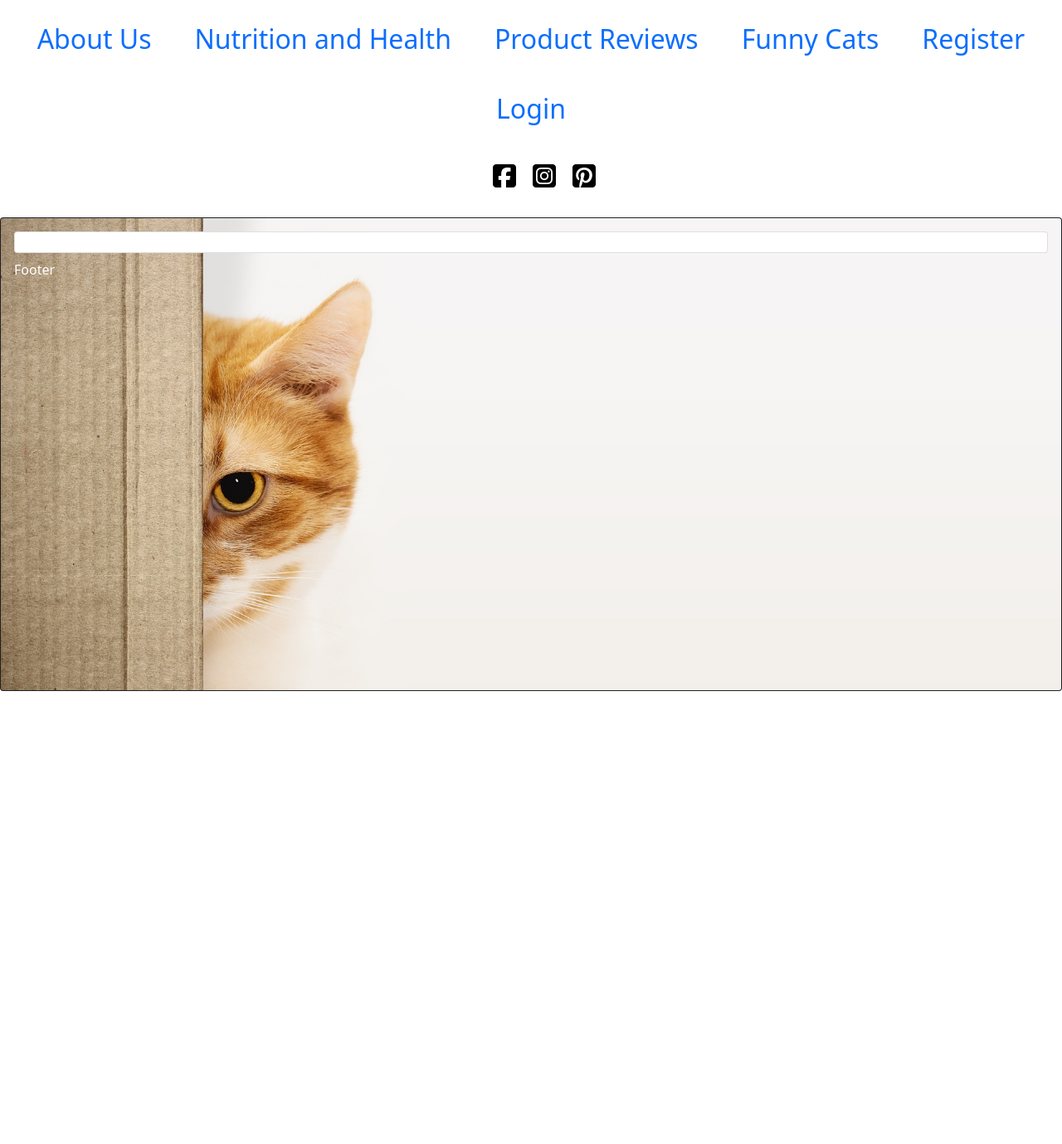
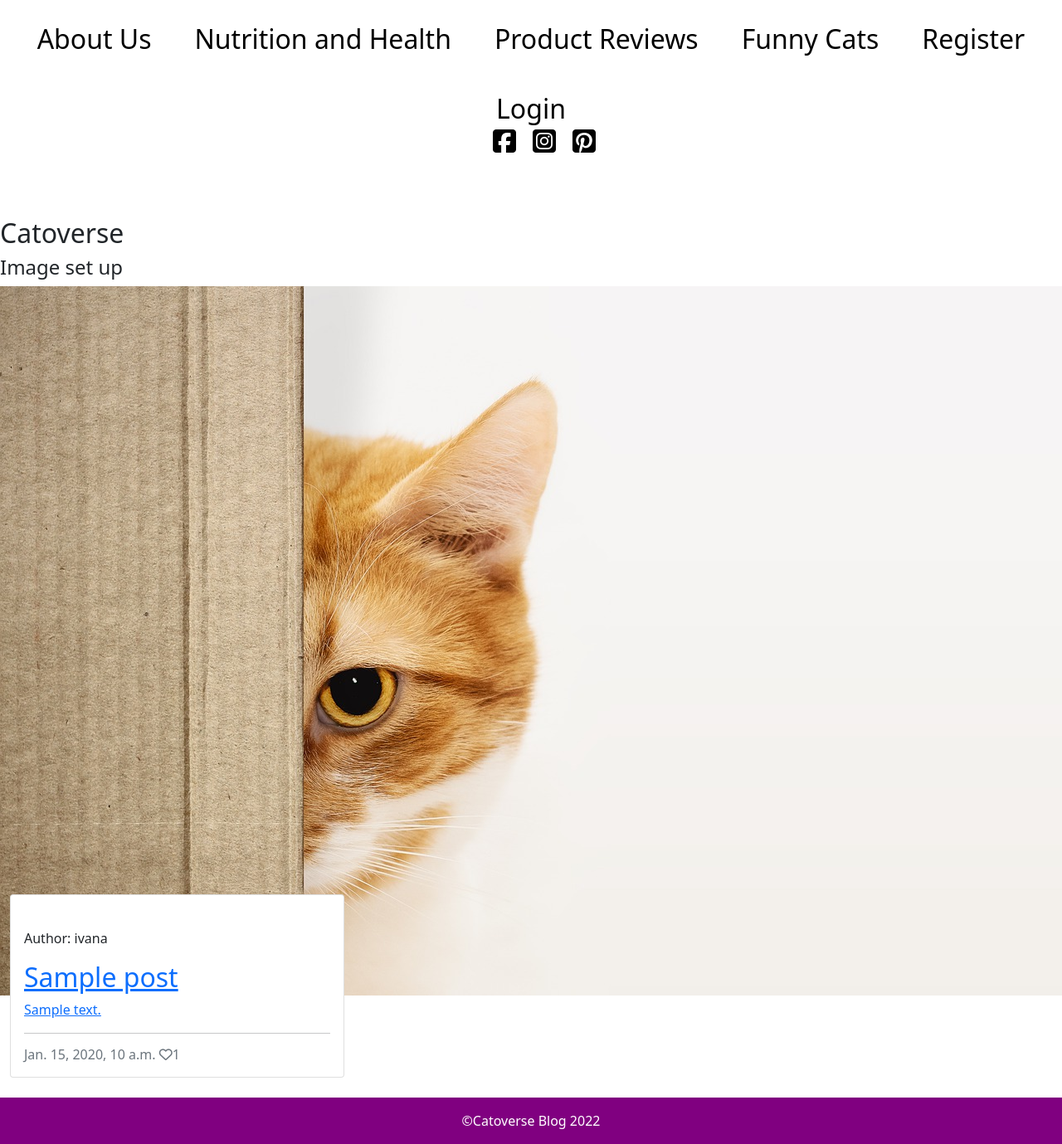
Before and after one commit to Ivana505/catoverse-blog, a Django app: page / in a window 1280 px wide; the page is wider, and only the part inside the window is pictured. Shown: that part at 83% size. Before the commit the page ends 833 px from the top of that part, so only its background shows below. Run offline with Django 4.2, Linux system fonts and the light colour scheme; data comes from the database, SQL or seed files in the repository; tables that the repository leaves empty hold one stand-in row (values such as "Sample post"); some libraries are stand-ins or nearby versions.

Commit message:
Connect first test blog to index.html

```diff
--- a/static/css/style.css
+++ b/static/css/style.css
@@ -8,10 +8,15 @@ li {
     padding: 10px;
   }
 
-  li > a {
+  li > a  {
+    color:black;
+  }
+
+  .nav-link {
     text-decoration: none;
     color:black;
 }
+
 
 ul {
     padding-top: 5px;
@@ -19,6 +24,10 @@ ul {
 }
 
 footer {
-    background-color: black;
+    background-color: purple;
     color: white;
 }
+
+.bg-img {
+    background-image: url("documents/images/main_photo.jpg");
+}
--- a/templates/base.html
+++ b/templates/base.html
@@ -1,7 +1,7 @@
 {% load static %}
 
 <!DOCTYPE html>
-<html lang="en">
+<html lang="en" class="h-100">
 <head>
     <meta charset="UTF-8">
     <meta http-equiv="X-UA-Compatible" content="IE=edge">
@@ -12,17 +12,17 @@
     <title>Catoverse Blog!</title>
 </head>
 
-<body>
+<body class="d-flex flex-column h-100">
 
-<!-- navigation -->
-<header>
+  <!--navigation-->
+  <header>
 
-  <nav class="d-flex justify-content-center h-100">
+  <nav class="d-flex justify-content-center h-50">
     <div class="container-fluid">
  <ul class="nav justify-content-center">
 
       <li class="nav-item">
-         <a class="nav-link active" aria-current="page" href="#">About Us</a>
+         <a class="nav-link" aria-current="page" href="about.html">About Us</a>
        </li>
        <li class="nav-item">
         <a class="nav-link" href="#">Nutrition and Health</a>
@@ -62,22 +62,23 @@
 
   </header>
 
-
+ <div class="has-bg-img h-100">
+  <h2>Catoverse</h2>
+  <h4>Image set up</h4>
+   <img class="bg-img" src="documents/images/main_photo.jpg" alt="main_photo">
+ </div>
 
 
   <main class="flex-shrink-0 main-bg">
     {% block content %}
     <!--content-->
-    {% endblock content%}
+    {% endblock content %}
   </main>
 
- <div class="card text-white bg-dark mb-3 w-80">
-  <img class="card-img" src="documents/images/main_photo.jpg" alt="Card image">
-  <div class="card-img-overlay">
-    <h5 class="card title">Card title</h5>
-    <p class="card-text">Footer</p>
-  </div>
- </div>
+
+ <footer class="footer mt-auto py-3 dark-bg">
+  <p class="m-0 text-center text-white">&copy;Catoverse Blog 2022</p>
+ </footer>
 
  <!-- fontawesome script -->
  <script src="https://kit.fontawesome.com/5797e01b9b.js" crossorigin="anonymous"></script>
--- a/templates/index.html
+++ b/templates/index.html
@@ -1 +1,61 @@
 {% extends "base.html" %}
+
+{% block content %}
+
+<div class="container-fluid">
+  <div class="row">
+
+    <!-- Blog Columns -->
+    <div class="col-12 mt-3 left">
+        <div class="row">
+            {% for post in post_list %}
+                <div class="col-md-4">
+                    <div class="card mb-4">
+                        <div class="card-body">
+                            <div class="image-container">
+                                {% if "placeholder" in post.featured_image.url %}
+                                <img class="card-img-top"
+                                src="https://cdn.pixabay.com/photo/2020/08/16/16/46/cat-5493350_1280.jpg">
+                                {% else %}
+                                <img class="card-img-top" src=" {{ post.featured_image.url }}">
+                                {% endif %}
+                                <div class="image-flash">
+                                    <p class="author">Author: {{ post.author }} </p>
+                            </div>
+                        </div>
+                        <a href="#" class="post-link">
+                            <h2 class="card-title">{{ post.title }}</h2>
+                            <p class="card-text">{{ post.excerpt }}</p>
+                        </a>
+                        <hr />
+                        <p class="card-text text-muted h6">{{ post.created_on}} <i
+                            class="far fa-heart"></i>{{ post.number_of_likes }}</p>
+                    </div>
+                </div>
+                </div>
+            {% if forloop.counter|divisibleby:3 %}
+            </div>
+            <div class="row">
+
+            {% endif %}
+            {% endfor %}
+
+        </div>
+    </div>
+    {% if is_paginated %}
+    <nav aria-label="Page navigation">
+        <ul class="pagination justify-content-center">
+            {% if page_obj.has_previous %}
+            <li><a hred="?page={{ page_obj.previous_page_number }}"
+                class="page-link">&laquo; PREV </a></li>
+            {% endif %}
+            {% if page_obj.has_next %}
+            <li><a href="?page={{ page_obj.next_page_number }}"
+            class="page-link"> NEXT &raquo;</a></li>
+            {% endif %}
+        </ul>
+    </nav>
+    {% endif %}
+</div>
+
+{%endblock%}
```
Also changed, not shown: templates/about.html (added, +8 -0 lines), README.md, templates/funny.html (added), templates/login.html (added), templates/nutrition.html (added), templates/register.html (added), templates/reviews.html (added).
